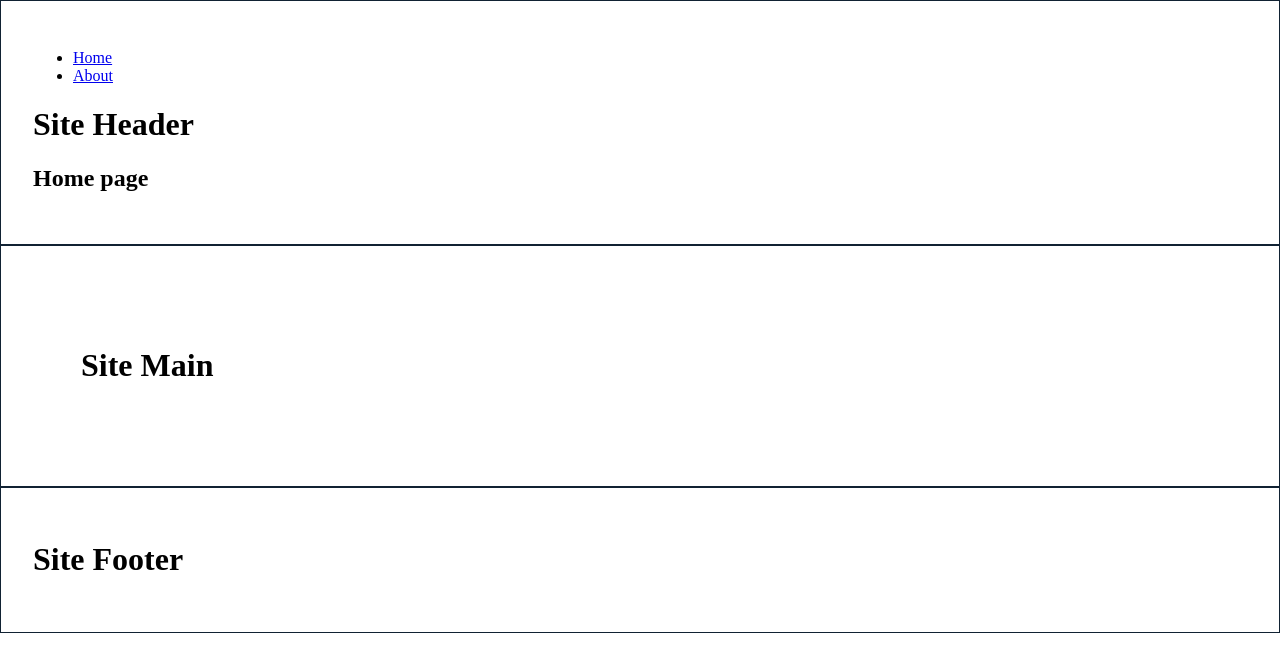
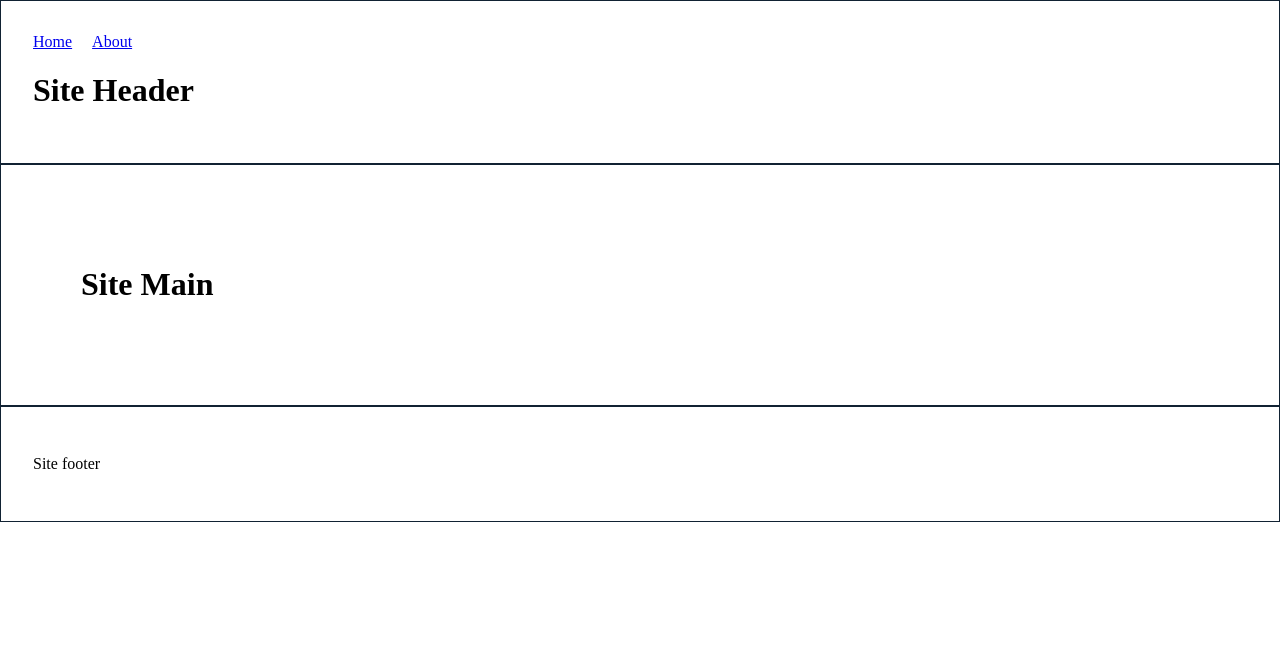
Before and after one commit to Muhammadboburshoh/react-portfolio, a React (Create React App) app: page / in a window 1280 px wide. Shown: the top 672 px of the page. Built offline with nearby package versions, Linux system fonts and the light colour scheme.

Commit message:
Add site navbar

```diff
--- /dev/null
+++ b/src/Navbar/Navbar.css
@@ -0,0 +1,10 @@
+.menu {
+  display: flex;
+  margin: 0;
+  padding: 0;
+  list-style-type: none;
+}
+
+.menu-item {
+  margin-right: 20px;
+}
--- a/src/Navbar/Navbar.jsx
+++ b/src/Navbar/Navbar.jsx
@@ -1,14 +1,15 @@
 import { Link } from "react-router-dom"
+import "./Navbar.css"
 
 function Navbar () {
 
   return (
     <>
       <ul className="menu">
-        <li className="item">
+        <li className="menu-item">
           <Link to="/" className="menu-link">Home</Link>
         </li>
-        <li>
+        <li className="menu-item">
           <Link to="/about" className="menu-link">About</Link>
         </li>
       </ul>
--- a/src/Pages/About/About.jsx
+++ b/src/Pages/About/About.jsx
@@ -1,6 +1,6 @@
-import Header from "./Header/Header"
+import Header from "../Header/Header"
 import Main from "./Main/Main"
-import Footer from "./Footer/Footer"
+import Footer from "../Footer/Footer"
 
 function About () {
 
--- a/src/Pages/About/Header/Header.jsx
+++ /dev/null
@@ -1,17 +0,0 @@
-import Navbar from "../../../Navbar/Navbar"
-import "./Header.css"
-
-function Header () {
-
-  return (
-    <header className="home-header">
-
-      <Navbar />
-
-      <h1>Site Header</h1>
-      <h2>About page</h2>
-    </header>
-  )
-}
-
-export default Header
--- a/src/Pages/About/Footer/Footer.jsx
+++ b/src/Pages/Footer/Footer.jsx
@@ -4,7 +4,7 @@ function Footer () {
 
   return (
     <footer className="home-footer">
-      <p>About footer page</p>
+      <p>Site footer</p>
     </footer>
   )
 }
--- a/src/Pages/Home/Header/Header.jsx
+++ b/src/Pages/Header/Header.jsx
@@ -1,4 +1,4 @@
-import Navbar from "../../../Navbar/Navbar"
+import Navbar from "../../Navbar/Navbar"
 import "./Header.css"
 
 function Header () {
@@ -6,8 +6,9 @@ function Header () {
   return (
     <header className="home-header">
       <Navbar />
+
       <h1>Site Header</h1>
-      <h2>Home page</h2>
+
     </header>
   )
 }
--- a/src/Pages/Home/Footer/Footer.css
+++ /dev/null
@@ -1,4 +0,0 @@
-.home-footer {
-  border: 1px solid #123;
-  padding: 2rem;
-}
--- a/src/Pages/Home/Footer/Footer.jsx
+++ /dev/null
@@ -1,12 +0,0 @@
-import "./Footer.css"
-
-function Footer () {
-
-  return (
-    <footer className="home-footer">
-      <h1>Site Footer</h1>
-    </footer>
-  )
-}
-
-export default Footer
--- a/src/Pages/Home/Header/Header.css
+++ /dev/null
@@ -1,9 +0,0 @@
-body {
-  margin: 0;
-  padding: 0;
-}
-
-.home-header {
-  border: 1px solid #123;
-  padding: 2rem;
-}
--- a/src/Pages/Home/Home.jsx
+++ b/src/Pages/Home/Home.jsx
@@ -1,6 +1,6 @@
-import Header from "./Header/Header"
+import Header from "../Header/Header"
 import Main from "./Main/Main"
-import Footer from "./Footer/Footer"
+import Footer from "../Footer/Footer"
 
 function Home () {
 
```
Also changed, not shown: src/Pages/Footer/Footer.css (renamed from src/Pages/About/Footer/Footer.css), src/Pages/Header/Header.css (renamed from src/Pages/About/Header/Header.css).
